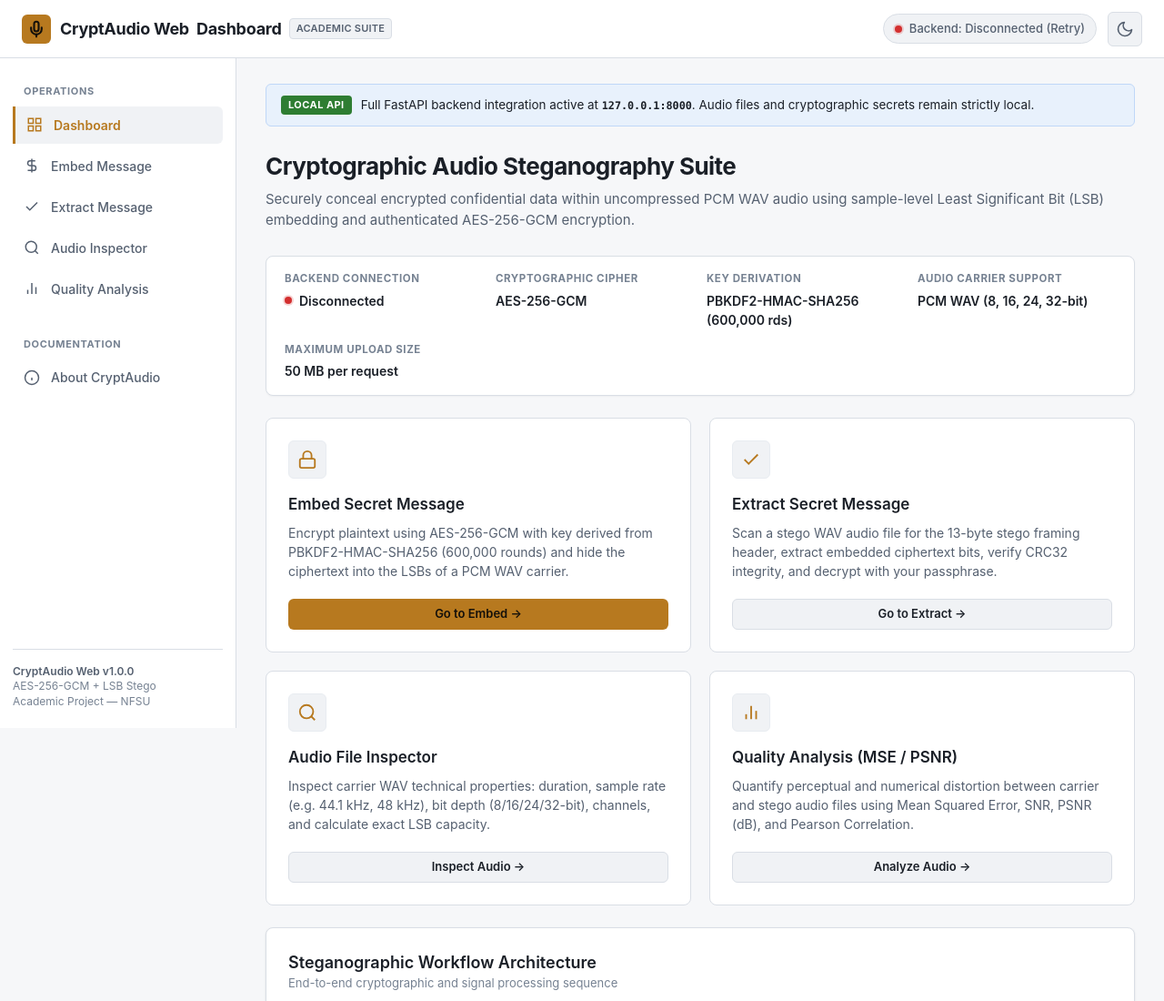
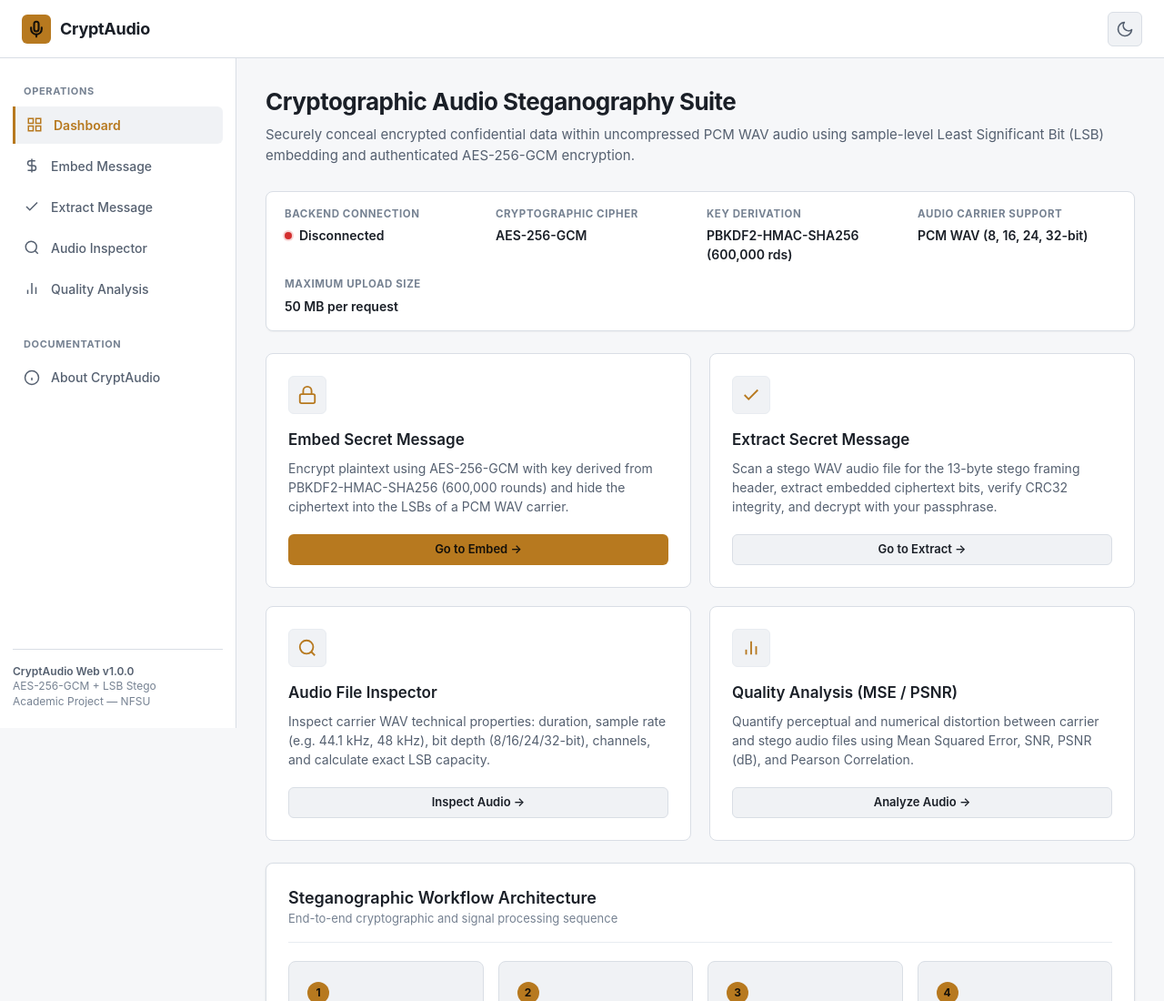
Before and after one commit to aryansojitra/CryptAudio-Web, a plain HTML site: page frontend/index.html in a window 1280 px wide. Shown: the top 1100 px of the page at 91% size. Drawn offline with Linux system fonts and the light colour scheme; files that its build step writes are made by us from their sources; no server answers; files whose address does not match are found by name.

Commit message:
phase 11.1: add frontend user interface and api integration for cryptographic audio steganography

```diff
--- a/frontend/index.html
+++ b/frontend/index.html
@@ -4,7 +4,7 @@
     <meta charset="UTF-8">
     <meta name="viewport" content="width=device-width, initial-scale=1.0">
     <title>CryptAudio Web — Cryptographic Audio Steganography</title>
-    <meta name="description" content="Local academic suite for AES-256-GCM encrypted LSB audio steganography and numerical quality evaluation.">
+    <meta name="description" content="CryptAudio — Web application for AES-256-GCM encrypted LSB audio steganography and numerical quality evaluation.">
 
     <!-- Theme initialization script executed synchronously in <head> to prevent FOUC without inline JS -->
     <script src="/static/js/theme.js"></script>
@@ -34,19 +34,12 @@
                         </svg>
                     </div>
                     <div class="brand-title">
-                        CryptAudio Web <span>Dashboard</span>
-                        <span class="badge-academic">Academic Suite</span>
+                        CryptAudio
                     </div>
                 </a>
             </div>
 
             <div class="header-right">
-                <!-- Real Backend Connection Indicator with Refresh -->
-                <div id="backend-status-pill" class="status-indicator" title="Click to refresh connection status" role="status" style="cursor: pointer;">
-                    <span id="backend-status-dot" class="status-dot checking"></span>
-                    <span id="backend-status-text">Backend: Connecting...</span>
-                </div>
-
                 <!-- Theme Toggle Button -->
                 <button id="theme-toggle-btn" class="btn-icon" aria-label="Switch to Dark Theme" title="Toggle Light/Dark Theme">
                     <!-- Sun Icon (shown in dark theme to switch to light) -->
@@ -152,14 +145,6 @@
         <!-- Main Workspace Area -->
         <main class="app-main">
             <div class="content-wrapper">
-
-                <!-- Backend Connection Banner -->
-                <div class="demo-banner">
-                    <div class="demo-banner-content">
-                        <span class="demo-badge" style="background-color: var(--color-success); color: #FFFFFF;">Local API</span>
-                        <span>Full FastAPI backend integration active at <code style="font-weight: 600;">127.0.0.1:8000</code>. Audio files and cryptographic secrets remain strictly local.</span>
-                    </div>
-                </div>
 
                 <!-- ==========================================================
                      VIEW 1: DASHBOARD
--- a/frontend/js/api.js
+++ b/frontend/js/api.js
@@ -63,7 +63,7 @@
         return await response.json();
       } catch (err) {
         if (err instanceof APIError) throw err;
-        throw new APIError('NETWORK_ERROR', 'Unable to reach backend server at 127.0.0.1:8000.', 0);
+        throw new APIError('NETWORK_ERROR', 'Unable to reach backend server.', 0);
       }
     },
 
--- a/frontend/js/app.js
+++ b/frontend/js/app.js
@@ -217,7 +217,7 @@
     } catch (err) {
       if (statusDot) statusDot.className = 'status-dot disconnected';
       if (statusText) statusText.textContent = 'Backend: Disconnected (Retry)';
-      if (statusPill) statusPill.title = 'Cannot reach backend at 127.0.0.1:8000. Click to retry.';
+      if (statusPill) statusPill.title = 'Cannot reach backend server. Click to retry.';
       if (dashDot) dashDot.className = 'status-dot disconnected';
       if (dashText) dashText.textContent = 'Disconnected';
     }
```
Also changed, not shown: 1 other file.
